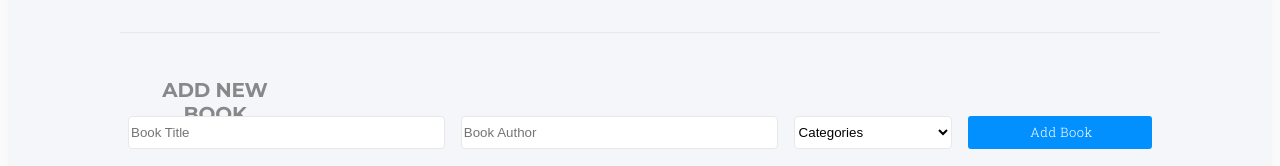
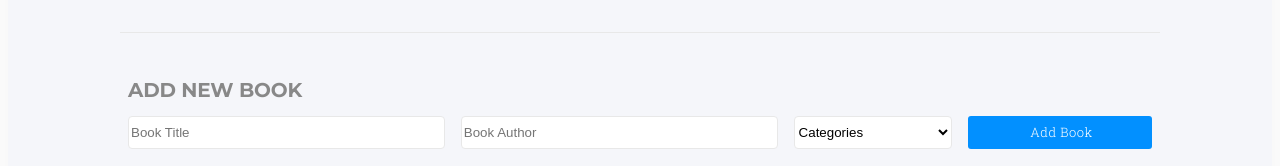
Before and after one commit to iamsjunaid/Bookstore, a React (Create React App) app: page / in a window 1280 px wide. Shown: the part 143-309 px from the top of the page. Built offline with nearby package versions, Linux system fonts and the light colour scheme; no server answers.

Commit message:
remove !important align the `ADD NEW BOOK` title

```diff
--- a/src/components/styles/AddBook.css
+++ b/src/components/styles/AddBook.css
@@ -6,9 +6,7 @@
 }
 
 .title-add-book {
-  width: 10.875rem;
-  height: 1.5rem;
-  font-family: var(--font-pri) !important;
+  font-family: var(--font-pri);
   font-size: 1.25rem;
   font-weight: bold;
   font-stretch: normal;
@@ -39,3 +37,7 @@ form {
 #category:hover {
   cursor: pointer;
 }
+
+.title-container {
+  text-align: left;
+}
```
